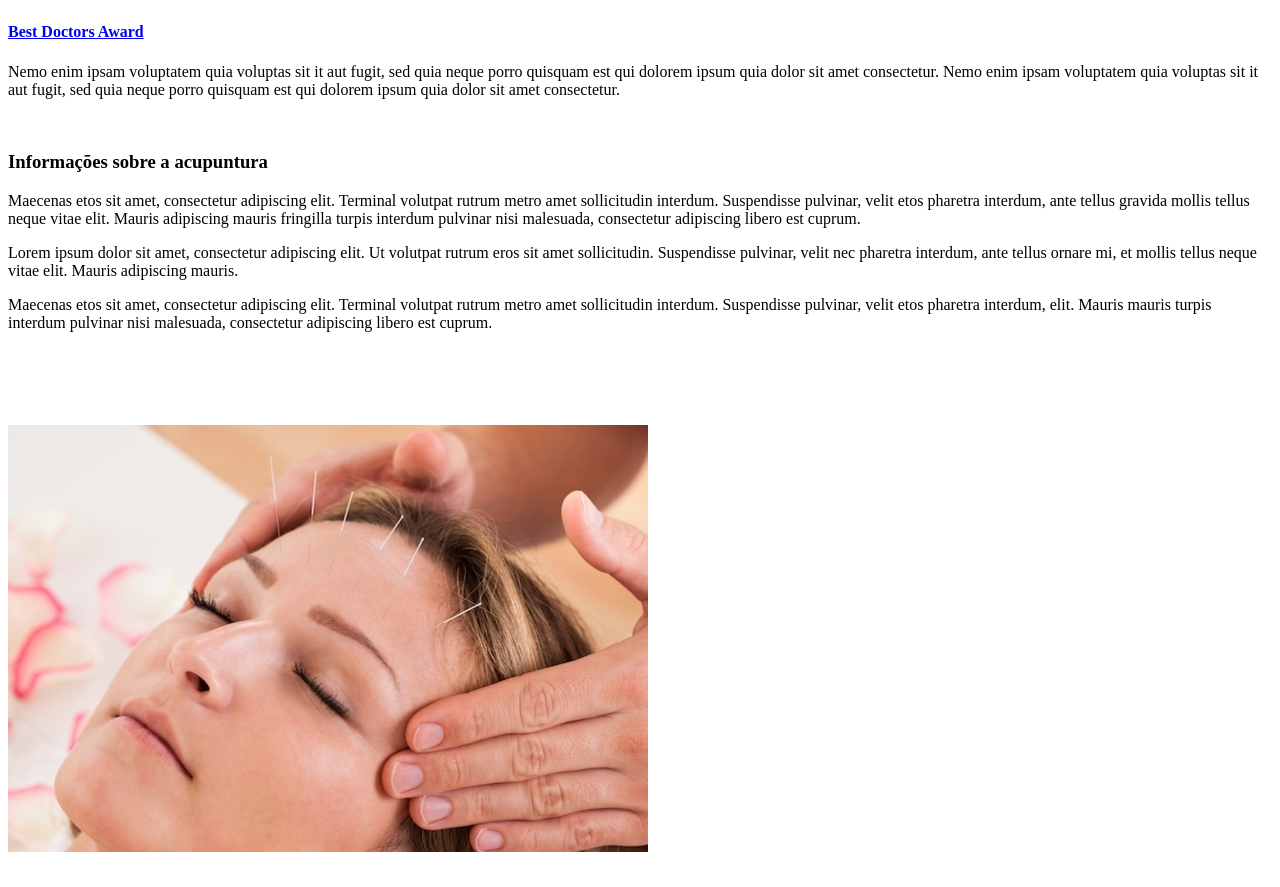
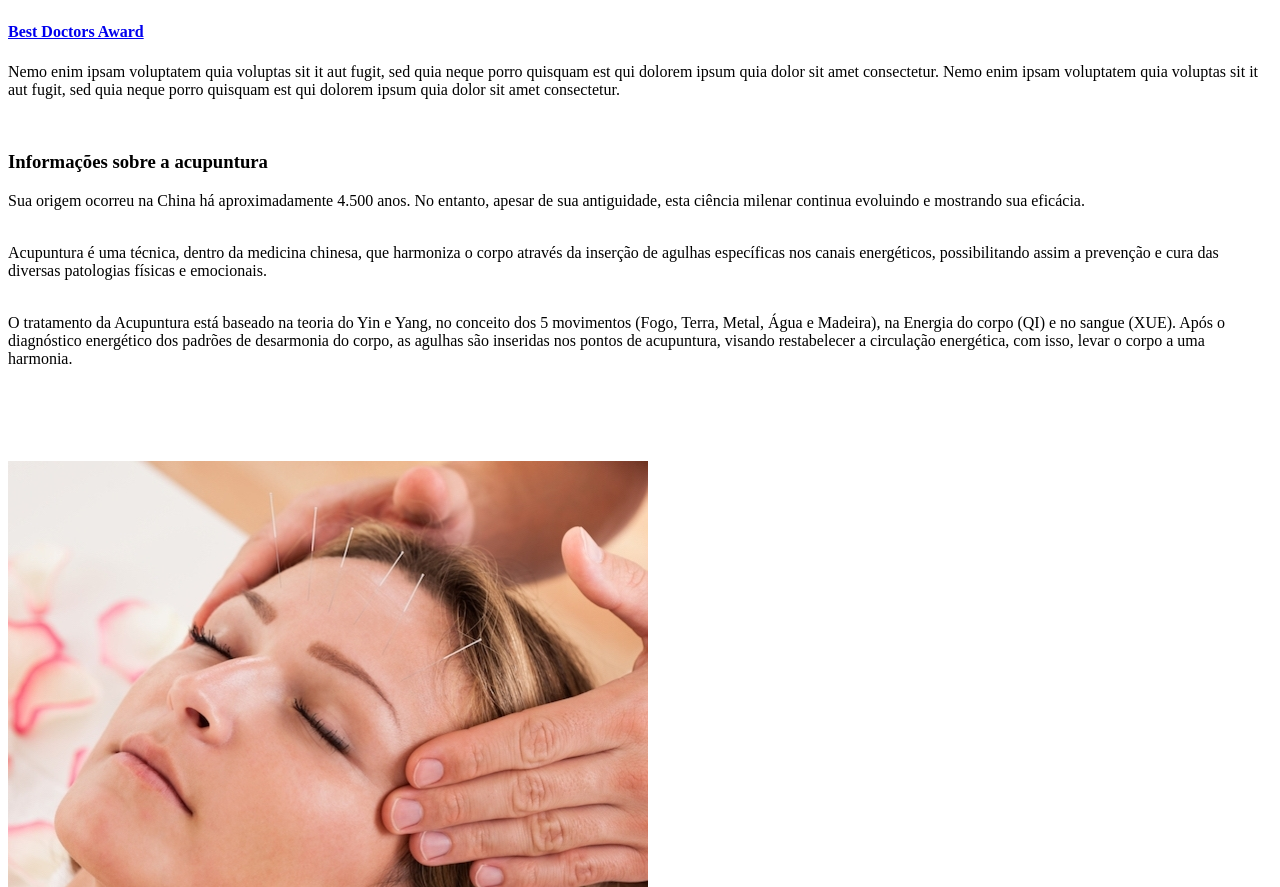
Before and after one commit to calcio/keylla, a Yii app: template frontend/views/site/index.php in a window 1280 px wide; the page is wider, and only the part inside the window is pictured. Shown: the part 3474-4361 px from the top of that part. Run offline with PHP 8.4 and a stand-in for Yii, Linux system fonts and the light colour scheme; the template is opened without the code that fills it, so the values that code supplies are empty; some libraries are stand-ins or nearby versions.

Commit message:
Add real content in _info.php

```diff
--- a/frontend/views/site/_info.php
+++ b/frontend/views/site/_info.php
@@ -7,9 +7,22 @@ use yii\helpers\Html;
                     <h3><i class="fa fa-angle-double-right color"></i> Informações sobre a acupuntura</h3>
                 </div>
 
-                <p>Maecenas etos sit amet, consectetur adipiscing elit. Terminal volutpat rutrum metro amet sollicitudin interdum. Suspendisse pulvinar, velit etos pharetra interdum, ante tellus gravida mollis tellus neque vitae elit. Mauris adipiscing mauris fringilla turpis interdum pulvinar nisi malesuada, consectetur adipiscing libero est cuprum.</p>
-                <p>Lorem ipsum dolor sit amet, consectetur adipiscing elit. Ut volutpat rutrum eros sit amet sollicitudin. Suspendisse pulvinar, velit nec pharetra interdum, ante tellus ornare mi, et mollis tellus neque vitae elit. Mauris adipiscing mauris.</p>
-                <p>Maecenas etos sit amet, consectetur adipiscing elit. Terminal volutpat rutrum metro amet sollicitudin interdum. Suspendisse pulvinar, velit etos pharetra interdum, elit. Mauris mauris  turpis interdum pulvinar nisi malesuada, consectetur adipiscing libero est cuprum.</p>
+                <p>
+                    Sua origem ocorreu na China há aproximadamente 4.500 anos. No entanto, apesar de sua antiguidade, esta ciência
+                    milenar continua evoluindo e mostrando sua eficácia.<br><br>
+                </p>
+
+                <p>
+                    Acupuntura é uma técnica, dentro da medicina chinesa, que harmoniza o corpo através da inserção de agulhas específicas
+                    nos canais energéticos, possibilitando assim a prevenção e cura das diversas patologias físicas e emocionais.<br><br>
+                </p>
+
+                <p>
+                    O tratamento da Acupuntura está baseado na teoria do Yin e Yang, no conceito dos 5 movimentos (Fogo, Terra, Metal, Água e Madeira),
+                    na Energia do corpo (QI) e no sangue (XUE). Após o diagnóstico energético dos padrões de desarmonia do corpo,
+                    as agulhas são inseridas nos pontos de acupuntura, visando restabelecer a circulação energética, com isso,
+                    levar o corpo a uma harmonia.
+                </p>
                 <br />
             </div>
             <div class="col-md-6 col-sm-6">
```
